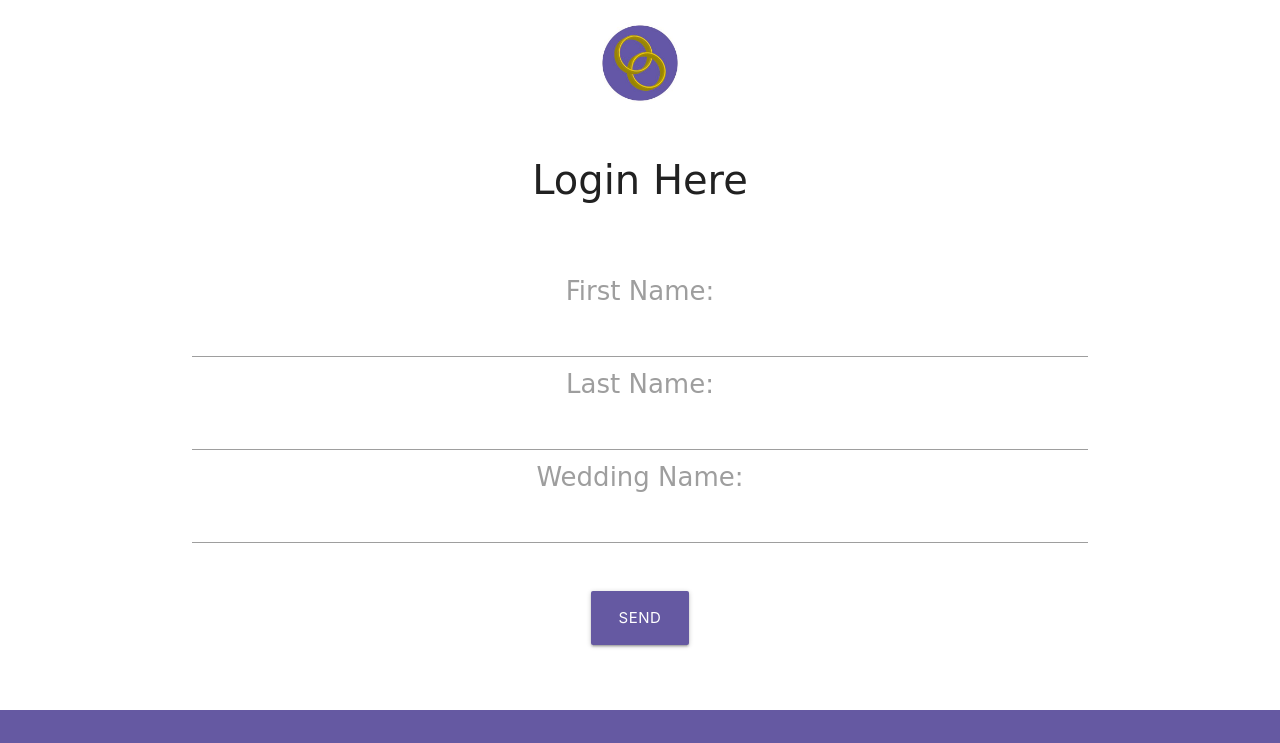
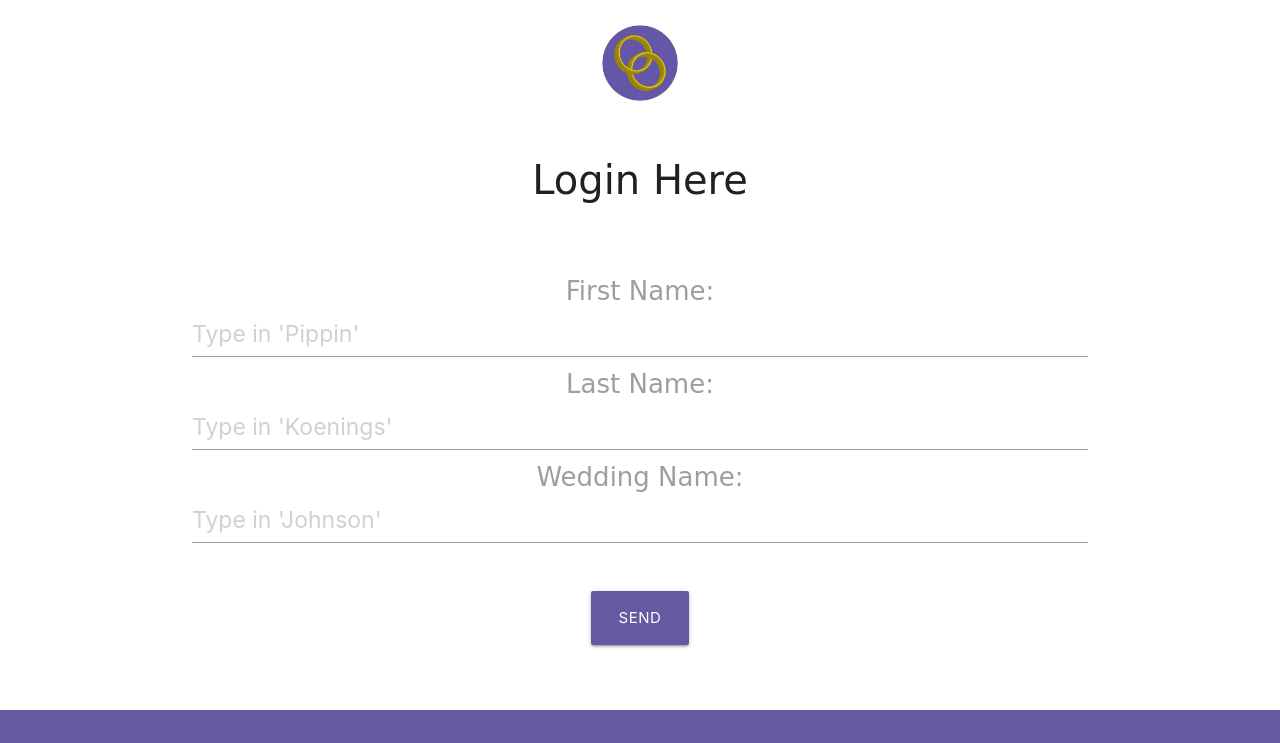
Before and after one commit to rnkings/myGuestBook, a website: page public/index.html in a window 1280 px wide. Shown: the part 487-1230 px from the top of the page. Drawn offline with nearby package versions, Linux system fonts and the light colour scheme; a web font is replaced by a local one.

Commit message:
added placeholder text to navigate the form

```diff
--- a/public/index.html
+++ b/public/index.html
@@ -38,16 +38,16 @@
       <form id="" name="" ng-submit="signin.login()">
         <label class= "formTextSize" >
           First Name:<br>
-          <input id="formTextSize" name="firstname" ng-model="firstname" type="text" value="Rose">
+          <input id="formTextSize" name="firstname" ng-model="firstname" type="text" placeholder="Type in 'Pippin'">
         </label>
           <br>
         <label class= "formTextSize">
           Last Name:<br>
-          <input id="formTextSize" name="lastname" ng-model="lastname" type="text" value="Koenings">
+          <input id="formTextSize" name="lastname" ng-model="lastname" type="text" placeholder="Type in 'Koenings'">
         </label>
         <label class= "formTextSize">
           Wedding Name:<br>
-          <input id="formTextSize" name="weddingname" ng-model="weddingname" type="text" value="Johnson">
+          <input id="formTextSize" name="weddingname" ng-model="weddingname" type="text" placeholder="Type in 'Johnson'">
         </label>
         <div class="errorStyles" id="error"></div>
         <button class="btn-large waves-effect waves-light btn" id="template1-submit" type="submit">Send</button>
```
Also changed, not shown: public/assets/css/styles.css (line endings or trailing spaces).
